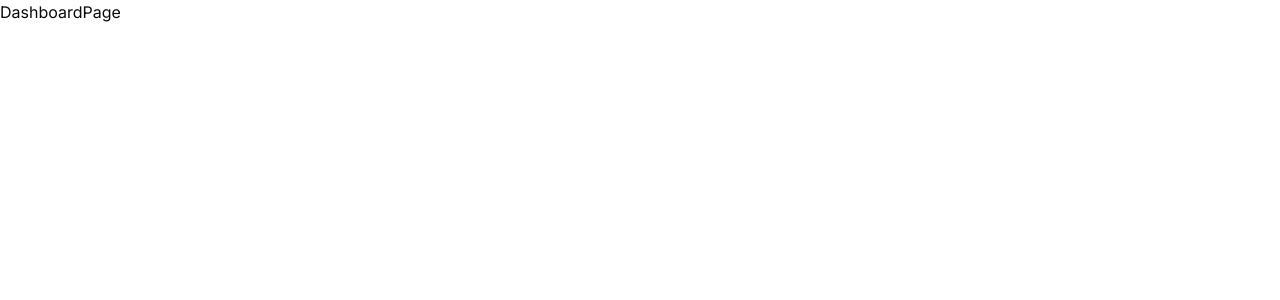
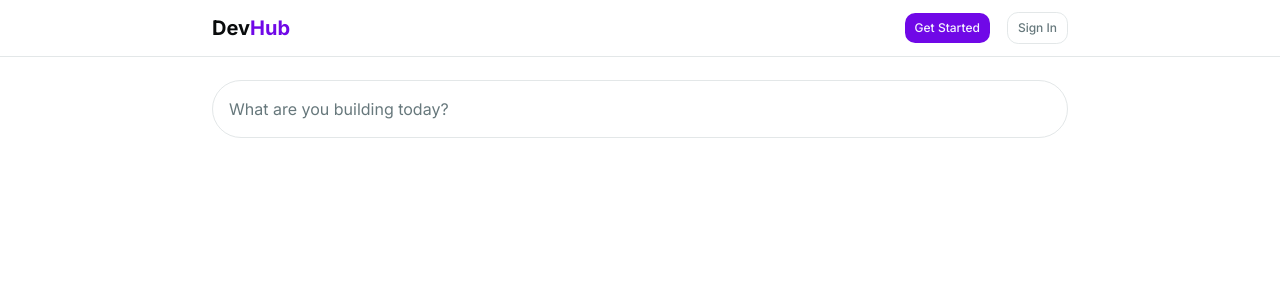
Before and after one commit to anuj-My/dev-hub, a Next.js app: page /dashboard in a window 1280 px wide. Shown: the top 300 px of the page. Built offline with nearby package versions, Linux system fonts and the light colour scheme.

Commit message:
fixed bug and dashboard setup

```diff
--- a/app/(dashboard)/dashboard/page.tsx
+++ b/app/(dashboard)/dashboard/page.tsx
@@ -1,7 +1,11 @@
-import React from "react";
-
 const DashboardPage = () => {
-  return <div>DashboardPage</div>;
+  return (
+    <div>
+      <div className="border p-4 rounded-full hover:text-muted cursor-text">
+        <p className="text-muted-foreground">What are you building today?</p>
+      </div>
+    </div>
+  );
 };
 
 export default DashboardPage;
--- a/app/(dashboard)/layout.tsx
+++ b/app/(dashboard)/layout.tsx
@@ -1,5 +1,13 @@
+import Container from "@/components/global/Container";
+import Navbar from "@/components/navbar/Navbar";
+
 const DashbaordLayout = ({ children }: { children: React.ReactNode }) => {
-  return <div>{children}</div>;
+  return (
+    <>
+      <Navbar />
+      <Container className="py-20">{children}</Container>
+    </>
+  );
 };
 
 export default DashbaordLayout;
--- a/app/globals.css
+++ b/app/globals.css
@@ -128,3 +128,6 @@
     @apply font-sans;
   }
 }
+
+@layer utilities {
+}
--- /dev/null
+++ b/components/ui/input.tsx
@@ -0,0 +1,19 @@
+import * as React from "react"
+
+import { cn } from "@/lib/utils"
+
+function Input({ className, type, ...props }: React.ComponentProps<"input">) {
+  return (
+    <input
+      type={type}
+      data-slot="input"
+      className={cn(
+        "h-7 w-full min-w-0 rounded-md border border-input bg-input/20 px-2 py-0.5 text-sm transition-colors outline-none file:inline-flex file:h-6 file:border-0 file:bg-transparent file:text-xs/relaxed file:font-medium file:text-foreground placeholder:text-muted-foreground focus-visible:border-ring focus-visible:ring-2 focus-visible:ring-ring/30 disabled:pointer-events-none disabled:cursor-not-allowed disabled:opacity-50 aria-invalid:border-destructive aria-invalid:ring-2 aria-invalid:ring-destructive/20 md:text-xs/relaxed dark:bg-input/30 dark:aria-invalid:border-destructive/50 dark:aria-invalid:ring-destructive/40",
+        className
+      )}
+      {...props}
+    />
+  )
+}
+
+export { Input }
```
